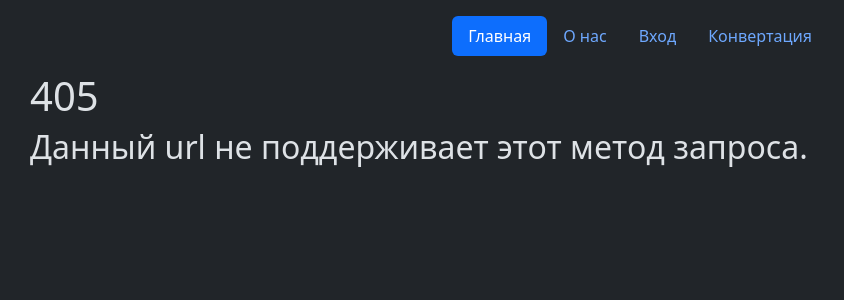
After one commit to DarkPythons/Flask-site, a Flask app: template app/templates/template_error/page405.html in a window 1280 px wide. The commit adds this page. Shown: the top 300 px of the page, without its empty margins (0-844 px from the left). Run offline with Flask 3, Linux system fonts and the light colour scheme; the template is opened without the code that fills it, so the values that code supplies are empty; parts of the project's set-up code (start-up, migrations or seed data) failed here and were passed over.

Commit message:
Add handler 405 error and template

```diff
--- a/app/converter/templates/converter/converter_page.html
+++ b/app/converter/templates/converter/converter_page.html
@@ -180,8 +180,6 @@
                             <option value="ZWL">Zimbabwean Dollar</option>
                         </select>
                 </div>
-
-
 
                 <div class='positons-right'>
                     <h2>В:</h2>
--- a/app/error_handlers.py
+++ b/app/error_handlers.py
@@ -27,6 +27,11 @@ def handler404(error):
     """Обработчик ошибки 404 (когда пользователь перешёл на url, которого нет на сайте)"""
     return (render_template('page404.html', title='Ошибка 404'), 404)
 
+@error_router.app_errorhandler(405)
+def handler405(error):
+    """Обработчик ошибки 405 (пользователь отправил метод запроса, который не поддерживается url)"""
+    return (render_template('page405.html', title='Ошибка 405'), 405)
+
 @error_router.app_errorhandler(500)
 def handler500(error):
     """
--- /dev/null
+++ b/app/templates/template_error/page405.html
@@ -0,0 +1,9 @@
+{% extends "base.html" %}
+
+{% block content %}
+
+<div class='get_indentation'>
+    <h1>405</h1>
+    <h2>Данный url не поддерживает этот метод запроса.</h2>
+</div>
+{% endblock content %}
```
